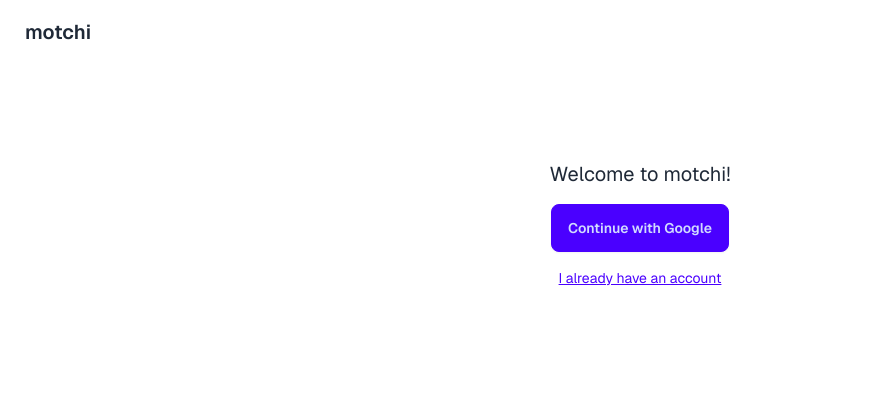
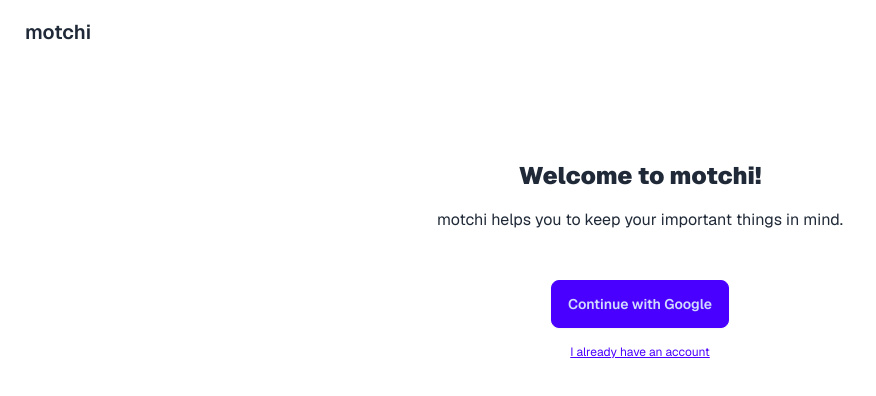
Before and after one commit to yhakamay/todo, a Next.js app: page /login in a window 1280 px wide. Shown: the top 396 px of the page, without its empty margins (0-876 px from the left). Built offline with nearby package versions, Linux system fonts and the light colour scheme; no server answers.

Commit message:
fix location not defined error

```diff
--- a/src/app/login/page.tsx
+++ b/src/app/login/page.tsx
@@ -31,13 +31,16 @@ export default function Login() {
 
   return (
     <main className="flex flex-col items-center gap-4 min-h-screen p-24">
-      <h1 className="text-xl">Welcome to motchi!</h1>
+      <h1 className="text-2xl font-black">Welcome to motchi!</h1>
+      <p className="mb-8">
+        motchi helps you to keep your important things in mind.
+      </p>
       <button onClick={() => signInWithGoogle()} className="btn btn-primary">
         Continue with Google
       </button>
       <button
         onClick={() => signInWithGoogle()}
-        className="brn btn-link text-sm"
+        className="brn btn-link text-xs"
       >
         I already have an account
       </button>
--- a/src/app/page.tsx
+++ b/src/app/page.tsx
@@ -12,7 +12,7 @@ import {
   addDoc,
   collection,
 } from "firebase/firestore";
-import { useRouter } from "next/navigation";
+import Link from "next/link";
 import { useRef } from "react";
 import { useAuthState } from "react-firebase-hooks/auth";
 import { useCollectionData } from "react-firebase-hooks/firestore";
@@ -20,7 +20,6 @@ import { useCollectionData } from "react-firebase-hooks/firestore";
 export default function Home() {
   const titleRef = useRef<HTMLInputElement>(null);
   const frequencyRef = useRef<HTMLSelectElement>(null);
-  const router = useRouter();
   const [user, _, errorAuthState] = useAuthState(auth);
   const query = user
     ? collection(db, "users", user!.uid, "todos").withConverter(todoConverter)
@@ -30,11 +29,29 @@ export default function Home() {
   };
   const [todos, loading, error, __] = useCollectionData<Todo>(query, options);
 
-  if (errorAuthState || !user) {
-    router.push("/login");
+  if (!user) {
+    return (
+      <main className="flex flex-col items-center gap-4 min-h-screen p-24">
+        <h1 className="text-2xl font-black">Sign in to continue</h1>
+        <p className="mb-8">
+          You need to sign in to motchi first to store your todos.
+        </p>
+        <Link href="/login" replace className="btn btn-primary">
+          Go to sign in page
+          <svg
+            xmlns="http://www.w3.org/2000/svg"
+            height="16"
+            viewBox="0 -960 960 960"
+            width="16"
+          >
+            <path d="M647-440H160v-80h487L423-744l57-56 320 320-320 320-57-56 224-224Z" />
+          </svg>
+        </Link>
+      </main>
+    );
   }
 
-  if (error) {
+  if (error || errorAuthState) {
     return (
       <main className="flex flex-col items-center gap-4 min-h-screen p-24">
         <FailedToFetchAlert />
```
